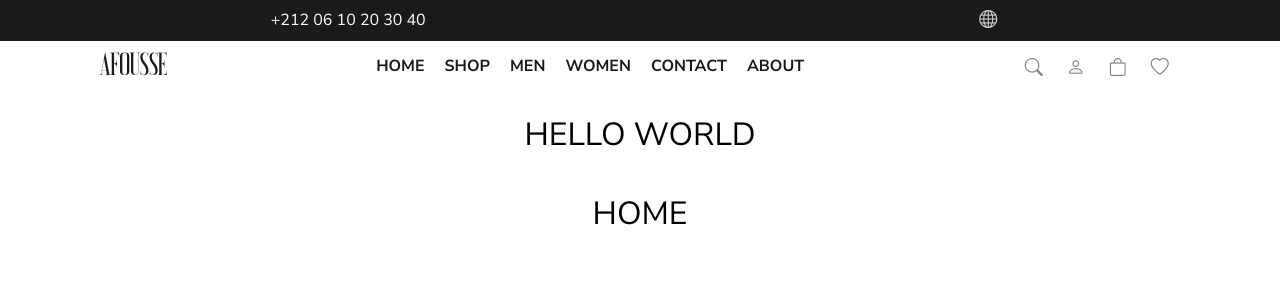
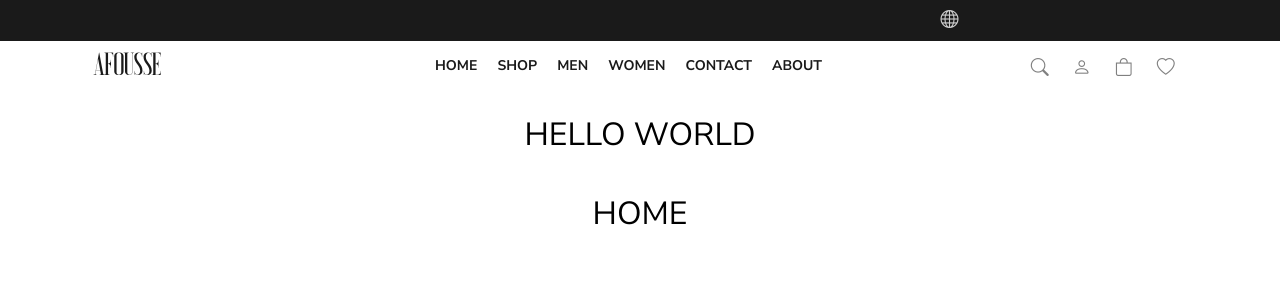
Before and after one commit to Ayman-shaim1/afousse, a React (Create React App) app: page / in a window 1280 px wide. Shown: the top 300 px of the page. Built offline with nearby package versions, Linux system fonts and the light colour scheme.

Commit message:
keep working on desgin

```diff
--- a/src/components/Header.js
+++ b/src/components/Header.js
@@ -15,6 +15,7 @@ import {
 } from "./styles/Header.styled";
 import Search from "./Search";
 import { useTranslation } from "react-i18next";
+
 const Header = () => {
   const [showNavBar, setShowNavBar] = useState(false);
   const [showSearch, setShowSearch] = useState(false);
@@ -43,9 +44,7 @@ const Header = () => {
     <>
       <Search show={showSearch} onClose={closeSearchHandler} />
       <NavBar bg="black" currentLanguage={currentLanguage}>
-        <Nav>
-          <NavLink to="/home">+212 06 10 20 30 40</NavLink>
-        </Nav>
+        <Nav></Nav>
         <Nav>
           <NavDropdown>
             <NavItemIcon to="/languages">
--- a/src/components/styles/Header.styled.js
+++ b/src/components/styles/Header.styled.js
@@ -1,5 +1,6 @@
 import styled, { keyframes } from "styled-components";
 import { Link } from "react-router-dom";
+import { useTranslation } from "react-i18next";
 
 const progressAnimation = keyframes`
   from {
@@ -25,7 +26,7 @@ export const NavBar = styled.nav`
   flex-direction: ${(props) =>
     props.currentLanguage === "ar" ? "row-reverse" : "row"};
 
-  align-content: center;
+  align-items: center;
   justify-content: space-around;
   padding: 10px 0;
   width: 100%;
@@ -59,6 +60,10 @@ export const Nav = styled.div`
 `;
 
 export const NavReponsive = styled(Nav)`
+  /* background-color: red; */
+  margin-left: ${(props) => (props.currentLanguage === "ar" ? "0" : "6%")};
+  margin-right: ${(props) => (props.currentLanguage === "ar" ? "6%" : "0")};
+
   @media (max-width: 1200px) {
     display: ${(props) => (props.show ? "flex" : "none")} !important;
     background-color: var(--white-color);
@@ -99,6 +104,7 @@ export const NavItem = styled(Link)`
   font-weight: bold;
   transition: 0.1s;
   cursor: pointer;
+  font-size: 14px;
 
   &::after {
     content: "";
@@ -161,9 +167,12 @@ export const NavDropdown = styled.div`
   }
 `;
 
-export const NavDropdownMenu = styled.div`
+export const StyledNavDropdownMenu = styled.div`
   position: absolute;
-  right: -100%;
+
+  left: ${(props) => (props.currentLanguage === "ar" ? "0" : "-80%")};
+  right: ${(props) => (props.currentLanguage === "ar" ? "-80%" : "0")};
+
   display: none;
   width: 150px;
   border: 1px solid var(--gray-color);
@@ -171,7 +180,32 @@ export const NavDropdownMenu = styled.div`
   margin-top: 1px;
   background-color: #fff;
   z-index: 2000;
+
+  @media (max-width: 520px) {
+    left: ${(props) => (props.currentLanguage === "ar" ? "0" : "-150%")};
+    right: ${(props) => (props.currentLanguage === "ar" ? "-150%" : "0")};
+  }
+  @media (max-width: 480px) {
+    left: ${(props) => (props.currentLanguage === "ar" ? "0" : "-200%")};
+    right: ${(props) => (props.currentLanguage === "ar" ? "-200%" : "0")};
+  }
+
+  @media (max-width: 310px) {
+    left: ${(props) => (props.currentLanguage === "ar" ? "0" : "-280%")};
+    right: ${(props) => (props.currentLanguage === "ar" ? "-280%" : "0")};
+  }
 `;
+
+export const NavDropdownMenu = ({ children }) => {
+  const { i18n } = useTranslation();
+  const currentLanguage = i18n.language;
+
+  return (
+    <StyledNavDropdownMenu currentLanguage={currentLanguage}>
+      {children}
+    </StyledNavDropdownMenu>
+  );
+};
 
 export const NavDropdownItem = styled(Link)`
   font-size: 12px;
@@ -180,6 +214,7 @@ export const NavDropdownItem = styled(Link)`
   border-bottom: 1px solid var(--gray-color);
   display: block;
   text-decoration: none;
+
   &:hover {
     background-color: var(--light-gray-color);
   }
```
